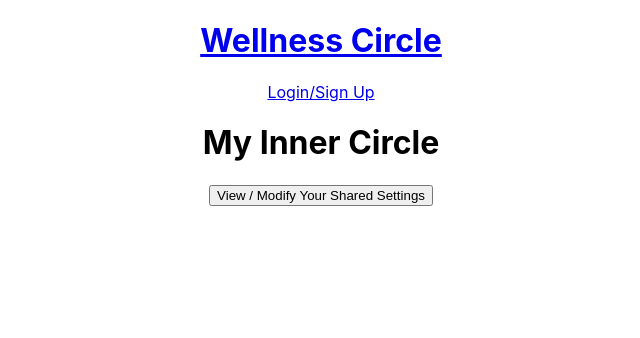
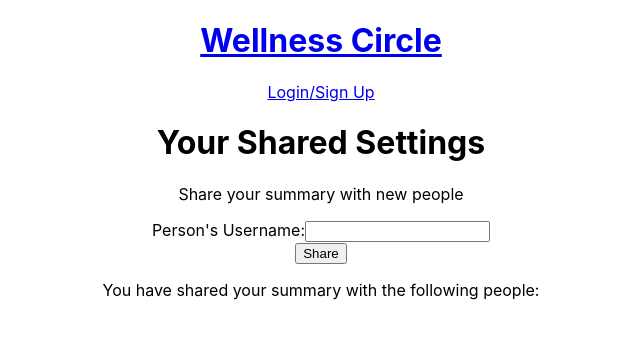
Before and after one commit to jessicamyee/wellness-circle, a React (Create React App) app in the folder client/: page /user_share/list in a window 1280 px wide. Shown: the top 338 px of the page, without its empty margins (319-959 px from the left). Built offline with nearby package versions, Linux system fonts and the light colour scheme; no server answers.

Commit message:
add share pages

```diff
--- a/client/src/containers/MainContainer.jsx
+++ b/client/src/containers/MainContainer.jsx
@@ -4,6 +4,8 @@ import Dashboard from "../screens/Dashboard";
 import WellDataCreate from "../screens/WellDataCreate";
 import WellDataViewEdit from "../screens/WellDataViewEdit";
 import InnerCircle from "../screens/InnerCircle"
+import SharedSettings from "../screens/SharedSettings"
+
 
 import {
   destroyWellnessData,
@@ -68,7 +70,9 @@ export default function MainContainer(props) {
           currentUser={currentUser}
         />
       </Route>
-
+      <Route path="/user_share/list">
+        <SharedSettings />
+      </Route>
       <Route path="/user_share">
         <InnerCircle />
       </Route>
--- a/client/src/screens/InnerCircle.jsx
+++ b/client/src/screens/InnerCircle.jsx
@@ -1,10 +1,10 @@
-import React from 'react'
+import { Link } from "react-router-dom";
 
 export default function InnerCircle() {
   return (
     <div>
       <h1>My Inner Circle</h1>
-      <button>View / Modify Your Shared Settings</button>
+      <Link to="/user_share/list"><button>View / Modify Your Shared Settings</button></Link>
 
     </div>
   )
--- a/client/src/screens/SharedSettings.jsx
+++ b/client/src/screens/SharedSettings.jsx
@@ -0,0 +1,42 @@
+import React from 'react'
+import {useState} from 'react'
+
+export default function SharedSettings() {
+  const [formData, setFormData] = useState({
+    recipientUsername: "",
+  });
+
+  const { recipientUsername} = formData;
+
+  const handleChange = (e) => {
+    const { name, value } = e.target;
+    setFormData((prevState) => ({
+      ...prevState,
+      [name]: value,
+    }));
+  };
+
+
+  return (
+    <div>
+      <h1>Your Shared Settings</h1>
+      <div>
+        <p>Share your summary with new people</p>
+        <label>
+          Person's Username:
+          <input
+            type="text"
+            id="recipientUsername"
+            name="recipientUsername"
+            value={recipientUsername}
+            onChange={handleChange}
+          />
+        </label>
+      </div>
+      <button>Share</button>
+      <div>
+        <p>You have shared your summary with the following people:</p>
+      </div>
+    </div>
+  )
+}
```
